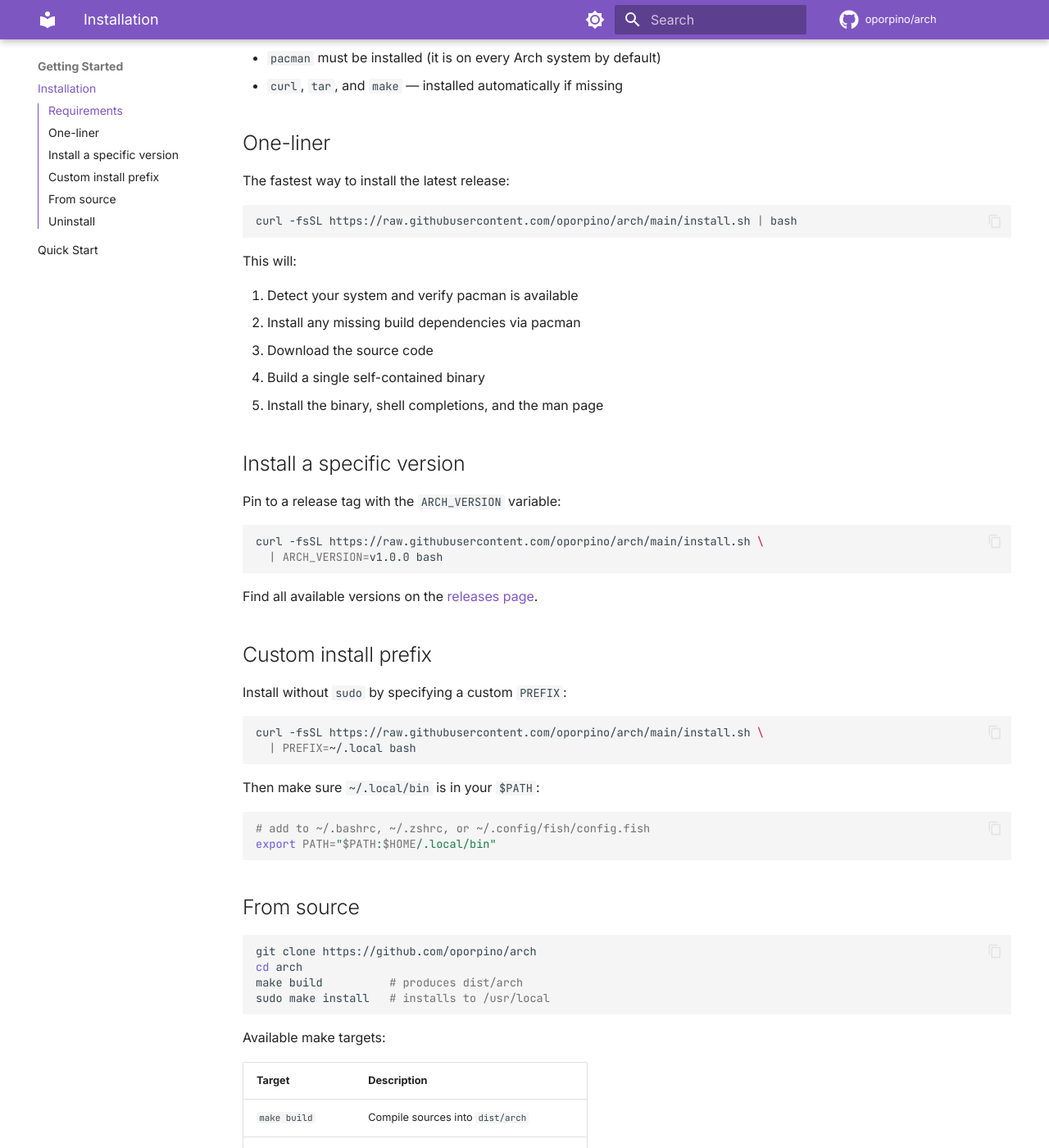
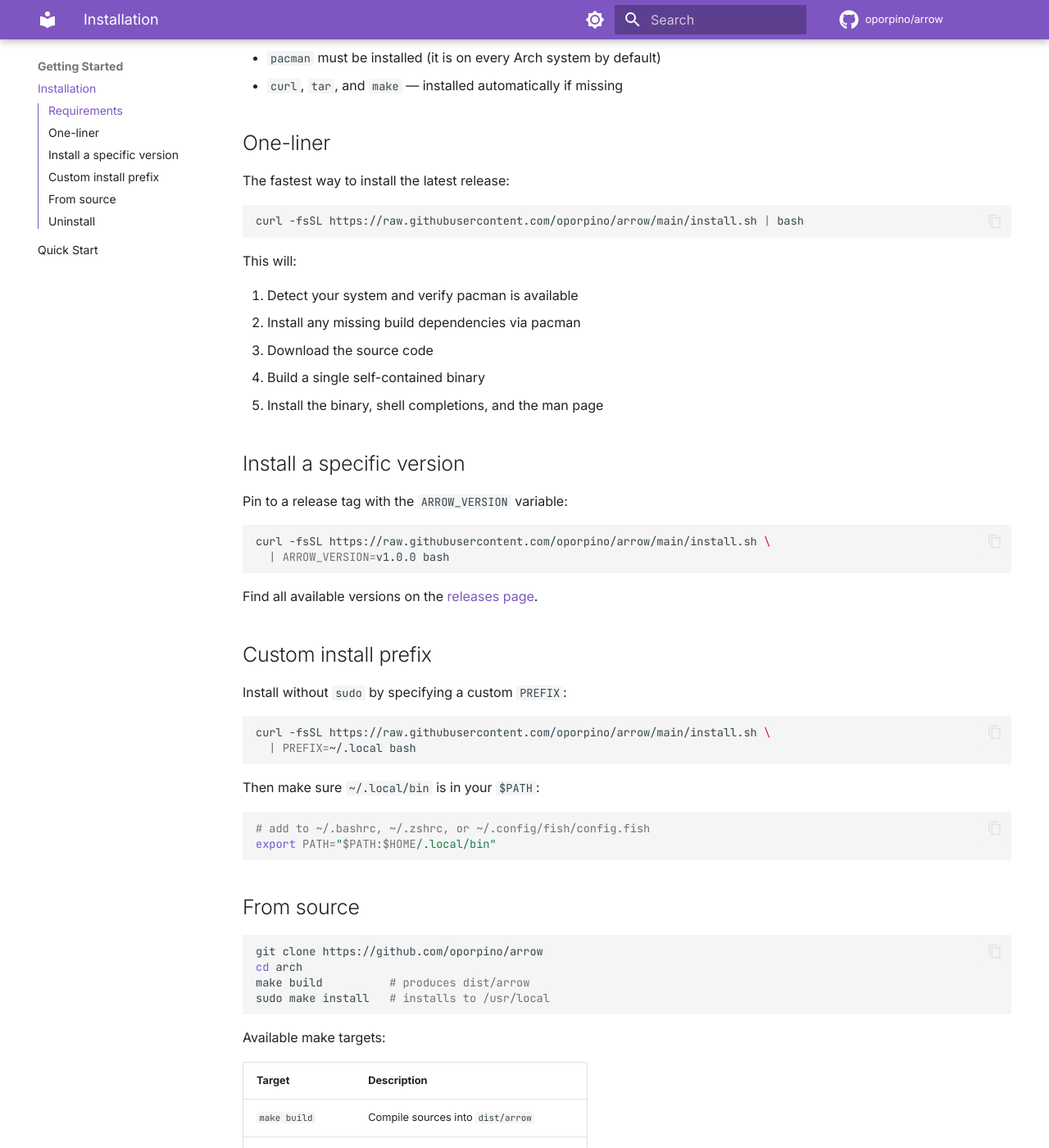
Before and after one commit to oporpino/arrow, an MkDocs documentation site: the page built from docs/getting-started/installation.md, in a window 1280 px wide and 1400 px high, scrolled down 254 px. Shown: the whole window at 82% size. Built offline with MkDocs 1.6.1 and Material for MkDocs 9.7.7, drawn with Linux system fonts in a browser that asks for light colours; comment, search, counter and statistics services are not loaded; the version menu is left out.

Commit message:
feat: rename arch to arrow, add arw alias

````diff
--- a/docs/getting-started/installation.md
+++ b/docs/getting-started/installation.md
@@ -16,7 +16,7 @@ description: How to install arch, the intuitive pacman wrapper, on Arch Linux an
 The fastest way to install the latest release:
 
 ```bash
-curl -fsSL https://raw.githubusercontent.com/oporpino/arch/main/install.sh | bash
+curl -fsSL https://raw.githubusercontent.com/oporpino/arrow/main/install.sh | bash
 ```
 
 This will:
@@ -29,21 +29,21 @@ This will:
 
 ## Install a specific version
 
-Pin to a release tag with the `ARCH_VERSION` variable:
+Pin to a release tag with the `ARROW_VERSION` variable:
 
 ```bash
-curl -fsSL https://raw.githubusercontent.com/oporpino/arch/main/install.sh \
-  | ARCH_VERSION=v1.0.0 bash
+curl -fsSL https://raw.githubusercontent.com/oporpino/arrow/main/install.sh \
+  | ARROW_VERSION=v1.0.0 bash
 ```
 
-Find all available versions on the [releases page](https://github.com/oporpino/arch/releases).
+Find all available versions on the [releases page](https://github.com/oporpino/arrow/releases).
 
 ## Custom install prefix
 
 Install without `sudo` by specifying a custom `PREFIX`:
 
 ```bash
-curl -fsSL https://raw.githubusercontent.com/oporpino/arch/main/install.sh \
+curl -fsSL https://raw.githubusercontent.com/oporpino/arrow/main/install.sh \
   | PREFIX=~/.local bash
 ```
 
@@ -57,9 +57,9 @@ export PATH="$PATH:$HOME/.local/bin"
 ## From source
 
 ```bash
-git clone https://github.com/oporpino/arch
+git clone https://github.com/oporpino/arrow
 cd arch
-make build          # produces dist/arch
+make build          # produces dist/arrow
 sudo make install   # installs to /usr/local
 ```
 
@@ -67,7 +67,7 @@ Available make targets:
 
 | Target | Description |
 |---|---|
-| `make build` | Compile sources into `dist/arch` |
+| `make build` | Compile sources into `dist/arrow` |
 | `make install` | Install binary, completions, and man page |
 | `make uninstall` | Remove all installed files |
 | `make clean-dist` | Delete the `dist/` directory |
--- a/mkdocs.yml
+++ b/mkdocs.yml
@@ -1,9 +1,9 @@
-site_name: arch
+site_name: arrow
 site_description: An intuitive wrapper for pacman — Arch Linux's package manager with plain English commands.
-site_url: https://oporpino.github.io/arch
+site_url: https://oporpino.github.io/arrow
 site_author: oporpino
-repo_url: https://github.com/oporpino/arch
-repo_name: oporpino/arch
+repo_url: https://github.com/oporpino/arrow
+repo_name: oporpino/arrow
 edit_uri: edit/main/docs/
 
 theme:
@@ -65,7 +65,7 @@ markdown_extensions:
 extra:
   social:
     - icon: fontawesome/brands/github
-      link: https://github.com/oporpino/arch
+      link: https://github.com/oporpino/arrow
   version:
     provider: mike
 
````
Also changed, not shown: README.md (+28 -28 lines), docs/changelog.md (+3 -3 lines), docs/contributing.md (+7 -7 lines), 13 other files.
